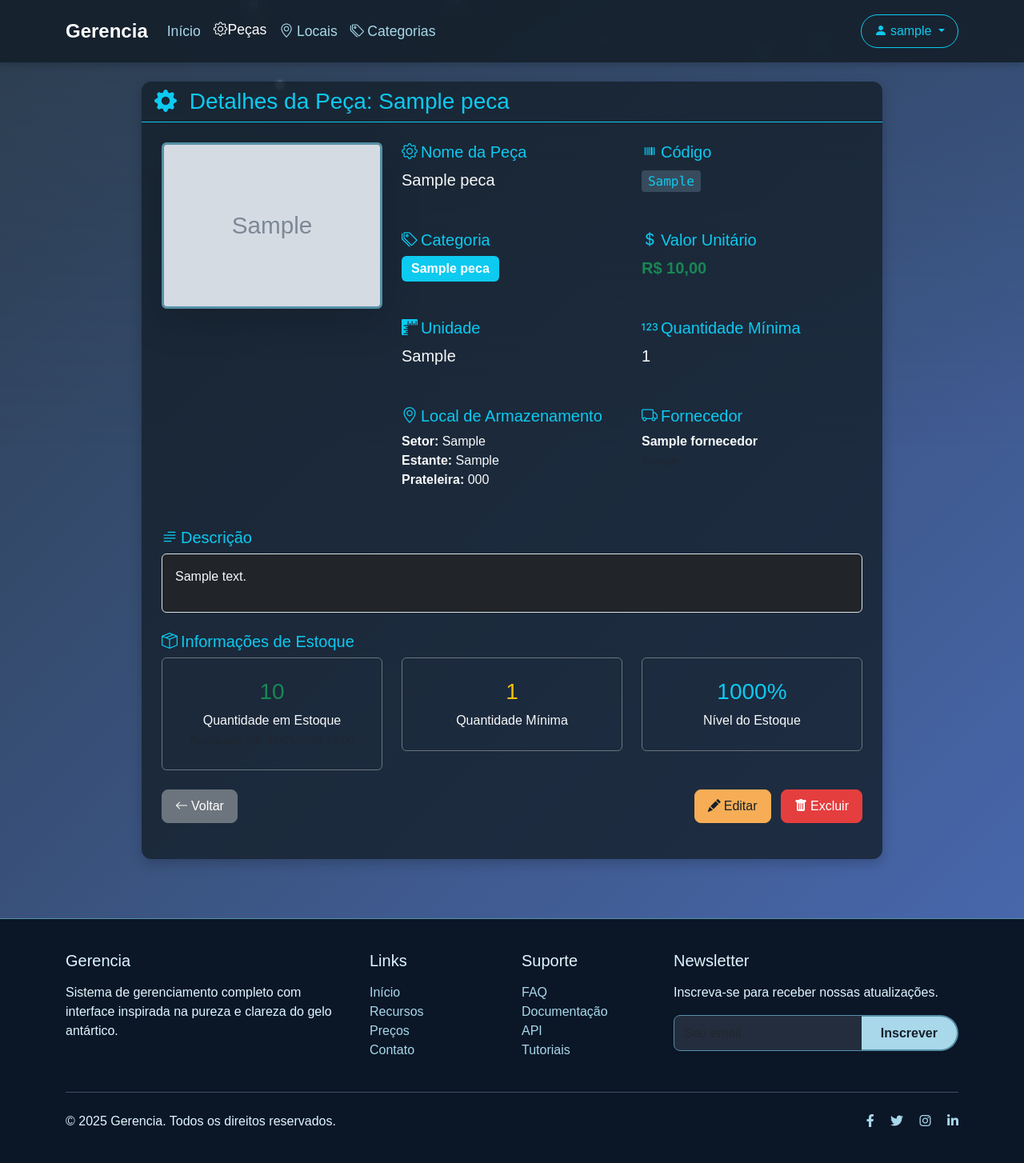
After one commit to RodResq/freezer-service, a Django app: a page that uses templates/peca/detalhar_peca.html in a window 1280 px wide. The commit adds this page. Shown: the whole page at 80% size. Run offline with Django 5.2, Linux system fonts and the light colour scheme; a user stored in the database is signed in; tables that the repository leaves empty hold one stand-in row (values such as "Sample post"); grey boxes marked "Sample" are stand-in pictures; some libraries are stand-ins or nearby versions.

Commit message:
feat: crud pecas e refactors

```diff
--- a/categoria_peca/views.py
+++ b/categoria_peca/views.py
@@ -45,6 +45,7 @@ def cadastrar(request):
         if form.is_valid():
             categoria = form.save()
             messages.success(request, 'Categoria de peça cadastrada com sucesso!')
+            return redirect('categoria_peca:listar')
     else:
         form = CategoriaPecaForm()
 
--- a/estoque/models.py
+++ b/estoque/models.py
@@ -3,7 +3,7 @@ from peca.models import Peca
 
 # Create your models here.
 class Estoque(models.Model):
-    id_peca = models.ForeignKey(Peca, on_delete=models.DO_NOTHING, blank=True, null=True)
+    id_peca = models.ForeignKey(Peca, on_delete=models.CASCADE, blank=True, null=True)
     quantidade = models.IntegerField(blank=True, null=True, default=0)
     data_hora_atualizacao = models.DateTimeField(auto_now=True)
 
--- a/peca/urls.py
+++ b/peca/urls.py
@@ -1,5 +1,5 @@
 from django.urls import path
-from .views import listar, cadastrar
+from .views import listar, cadastrar, detalhar, editar, excluir
 
 
 app_name = 'peca'
@@ -7,7 +7,7 @@ app_name = 'peca'
 urlpatterns = [
     path('', listar, name='listar'),
     path('cadastrar/', cadastrar, name='cadastrar'),
-    # path('detalhar/<int:categoria_id>/', detalhar_peca, name="detalhar_categoria"),
-    # path('editar/<int:categoria_id>/', editar_peca, name="editar_categoria"),
-    # path('excluir/<int:categoria_id>/', excluir_peca, name="excluir_categoria")
+    path('detalhar/<int:peca_id>/', detalhar, name="detalhar"),
+    path('editar/<int:peca_id>/', editar, name="editar"),
+    path('excluir/<int:peca_id>/', excluir, name="excluir")
 ]
--- a/peca/views.py
+++ b/peca/views.py
@@ -1,4 +1,4 @@
-from django.shortcuts import render, redirect
+from django.shortcuts import render, redirect, get_object_or_404
 from django.contrib.auth.decorators import login_required
 from django.contrib import messages
 from django.utils import timezone
@@ -84,3 +84,74 @@ def cadastrar(request):
     }
 
     return render(request, 'peca/form_peca.html', context)
+
+
+@login_required
+def detalhar(request, peca_id):
+    peca = get_object_or_404(Peca, pk=peca_id)
+
+    context = {
+        'peca': peca,
+        'titulo': f'Detalhes da Peça: {peca.nome}'
+    }
+
+    return render(request, 'peca/detalhar_peca.html', context)
+
+
+@login_required
+def editar(request, peca_id):
+    peca = get_object_or_404(Peca, pk=peca_id)
+
+    if request.method == 'POST':
+        form = PecaForm(request.POST, request.FILES, instance=peca)
+        if form.is_valid():
+            peca_editada = form.save()
+
+            if 'foto' in request.FILES and peca_editada.foto:
+                extensao_foto = os.path.splitext(peca_editada.foto.name)[1]
+                timestamp = timezone.now().strftime('%Y%m%d_%H%M%S')
+                nome_limpo = peca_editada.nome.replace(' ', '_').replace('/', '_').replace('\\', '_')
+                nome_limpo = ''.join(c for c in nome_limpo if c.isalnum() or c in ('_', '-'))
+                novo_nome = f"{nome_limpo}_{peca_editada.id}_{timestamp}{extensao_foto}"
+
+                conteudo_arquivo_foto = peca_editada.foto.read()
+                peca_editada.foto.delete(save=False)
+                peca_editada.foto.save(novo_nome, ContentFile(conteudo_arquivo_foto), save=True)
+
+            messages.success(request, 'Peça atualizada com sucesso!')
+            return redirect('peca:listar')
+    else:
+        form = PecaForm(instance=peca)
+
+    context = {
+        'form': form,
+        'titulo': 'Editar Peça',
+        'botao': 'Atualizar',
+        'icone': 'bi-pencil-square',
+        'peca_id': peca_id
+    }
+
+    return render(request, 'peca/form_peca.html', context)
+
+
+@login_required
+def excluir(request, peca_id):
+    peca = get_object_or_404(Peca, pk=peca_id)
+    if request.method == 'POST':
+        try:
+            if peca.foto:
+                peca.foto.delete()
+
+            peca.delete()
+            messages.success(request, 'Peça excluida com sucesso!')
+        except Exception as e:
+            messages.error(request, f'Erro ao excluir peca {str(e)}')
+
+        return redirect('peca:listar')
+
+    context = {
+        'peca': peca,
+        'titulo': 'Confirmar Exclusão'
+    }
+
+    return render(request, 'peca/confirmar_exclusao.html', context)
--- /dev/null
+++ b/templates/peca/detalhar_peca.html
@@ -0,0 +1,223 @@
+{% extends "base.html" %}
+{% load static %}
+
+{% block content %}
+<div class="container py-4">
+    <div class="row justify-content-center">
+        <div class="col-lg-10">
+            <div class="card iceberg-card">
+                <div class="card-header bg-transparent border-bottom border-info">
+                    <h3 class="text-info mb-0">
+                        <i class="bi bi-gear-fill me-2"></i>
+                        {{ titulo }}
+                    </h3>
+                </div>
+                <div class="card-body">
+                    <div class="row">
+                        <!-- Coluna da foto -->
+                        <div class="col-md-4 mb-4">
+                            <div class="text-center">
+                                {% if peca.foto %}
+                                    <img src="{{ peca.foto.url }}" alt="{{ peca.nome }}"
+                                         class="img-fluid rounded shadow-lg"
+                                         style="max-height: 300px; border: 3px solid #5590a6;">
+                                {% else %}
+                                    <div class="d-flex align-items-center justify-content-center bg-secondary rounded shadow-lg"
+                                         style="height: 300px; border: 3px solid #5590a6;">
+                                        <div class="text-center">
+                                            <i class="bi bi-image text-muted" style="font-size: 4rem;"></i>
+                                            <p class="text-muted mt-2">Sem foto</p>
+                                        </div>
+                                    </div>
+                                {% endif %}
+                            </div>
+                        </div>
+
+                        <!-- Coluna das informações -->
+                        <div class="col-md-8">
+                            <div class="row mb-3">
+                                <div class="col-md-6 mb-3">
+                                    <h5 class="text-info">
+                                        <i class="bi bi-gear me-1"></i>Nome da Peça
+                                    </h5>
+                                    <p class="fs-5 text-light">{{ peca.nome }}</p>
+                                </div>
+                                <div class="col-md-6 mb-3">
+                                    <h5 class="text-info">
+                                        <i class="bi bi-upc me-1"></i>Código
+                                    </h5>
+                                    <p class="fs-5">
+                                        {% if peca.codigo %}
+                                            <code class="text-info fs-6">{{ peca.codigo }}</code>
+                                        {% else %}
+                                            <span class="text-muted">Não informado</span>
+                                        {% endif %}
+                                    </p>
+                                </div>
+                            </div>
+
+                            <div class="row mb-3">
+                                <div class="col-md-6 mb-3">
+                                    <h5 class="text-info">
+                                        <i class="bi bi-tags me-1"></i>Categoria
+                                    </h5>
+                                    <span class="badge bg-info fs-6">{{ peca.id_categoria_peca.nome }}</span>
+                                </div>
+                                <div class="col-md-6 mb-3">
+                                    <h5 class="text-info">
+                                        <i class="bi bi-currency-dollar me-1"></i>Valor Unitário
+                                    </h5>
+                                    <p class="fs-5">
+                                        {% if peca.valor %}
+                                            <strong class="text-success">R$ {{ peca.valor|floatformat:2 }}</strong>
+                                        {% else %}
+                                            <span class="text-muted">Não informado</span>
+                                        {% endif %}
+                                    </p>
+                                </div>
+                            </div>
+
+                            <div class="row mb-3">
+                                <div class="col-md-6 mb-3">
+                                    <h5 class="text-info">
+                                        <i class="bi bi-rulers me-1"></i>Unidade
+                                    </h5>
+                                    <p class="fs-5 text-light">{{ peca.unidade|default:"Não informado" }}</p>
+                                </div>
+                                <div class="col-md-6 mb-3">
+                                    <h5 class="text-info">
+                                        <i class="bi bi-123 me-1"></i>Quantidade Mínima
+                                    </h5>
+                                    <p class="fs-5 text-light">{{ peca.qtd_minima|default:0 }}</p>
+                                </div>
+                            </div>
+
+                            <div class="row mb-3">
+                                <div class="col-md-6 mb-3">
+                                    <h5 class="text-info">
+                                        <i class="bi bi-geo-alt me-1"></i>Local de Armazenamento
+                                    </h5>
+                                    {% if peca.id_local_armazenamento %}
+                                        <p class="fs-6 text-light">
+                                            <strong class="text-light">Setor:</strong> {{ peca.id_local_armazenamento.setor|default:"-" }}<br>
+                                            <strong class="text-light">Estante:</strong> {{ peca.id_local_armazenamento.estante|default:"-" }}<br>
+                                            <strong class="text-light">Prateleira:</strong> {{ peca.id_local_armazenamento.prateleira|default:"-" }}
+                                        </p>
+                                    {% else %}
+                                        <span class="text-muted">Não informado</span>
+                                    {% endif %}
+                                </div>
+                                <div class="col-md-6 mb-3">
+                                    <h5 class="text-info">
+                                        <i class="bi bi-truck me-1"></i>Fornecedor
+                                    </h5>
+                                    <p class="fs-6 text-light">
+                                        {% if peca.id_fornecedor %}
+                                            <strong class"text-light">{{ peca.id_fornecedor.nome }}</strong>
+                                            {% if peca.id_fornecedor.contato %}
+                                                <br><small class="text-muted">{{ peca.id_fornecedor.contato }}</small>
+                                            {% endif %}
+                                        {% else %}
+                                            <span class="text-light">Não informado</span>
+                                        {% endif %}
+                                    </p>
+                                </div>
+                            </div>
+                        </div>
+                    </div>
+
+                    <!-- Descrição -->
+                    <div class="row mb-4">
+                        <div class="col-12">
+                            <h5 class="text-info">
+                                <i class="bi bi-text-paragraph me-1"></i>Descrição
+                            </h5>
+                            <div class="p-3 bg-dark rounded border text-light">
+                                <p class="mb-0">{{ peca.descricao|linebreaks|default:"Não informado" }}</p>
+                            </div>
+                        </div>
+                    </div>
+
+                    <!-- Informações de estoque -->
+                    <div class="row mb-4">
+                        <div class="col-12">
+                            <h5 class="text-info">
+                                <i class="bi bi-box-seam me-1"></i>Informações de Estoque
+                            </h5>
+                            <div class="row">
+                                {% with estoque=peca.estoque_set.first %}
+                                    <div class="col-md-4">
+                                        <div class="card bg-transparent border-secondary">
+                                            <div class="card-body text-center">
+                                                <h3 class="{% if estoque.quantidade <= peca.qtd_minima %}text-danger{% else %}text-success{% endif %} mb-2">
+                                                    {{ estoque.quantidade|default:0 }}
+                                                </h3>
+                                                <p class="mb-0 text-light">Quantidade em Estoque</p>
+                                                {% if estoque.data_hora_atualizacao %}
+                                                    <small class="text-muted">
+                                                        Atualizado em: {{ estoque.data_hora_atualizacao|date:"d/m/Y H:i" }}
+                                                    </small>
+                                                {% endif %}
+                                            </div>
+                                        </div>
+                                    </div>
+                                    <div class="col-md-4">
+                                        <div class="card bg-transparent border-secondary">
+                                            <div class="card-body text-center">
+                                                <h3 class="text-warning mb-2">{{ peca.qtd_minima|default:0 }}</h3>
+                                                <p class="mb-0 text-light">Quantidade Mínima</p>
+                                            </div>
+                                        </div>
+                                    </div>
+                                    <div class="col-md-4">
+                                        <div class="card bg-transparent border-secondary">
+                                            <div class="card-body text-center">
+                                                <h3 class="text-info mb-2">
+                                                    {% if estoque.quantidade and peca.qtd_minima %}
+                                                        {% widthratio estoque.quantidade peca.qtd_minima 100 %}%
+                                                    {% else %}
+                                                        -
+                                                    {% endif %}
+                                                </h3>
+                                                <p class="mb-0 text-light">Nível do Estoque</p>
+                                            </div>
+                                        </div>
+                                    </div>
+                                {% endwith %}
+                            </div>
+                        </div>
+                    </div>
+
+                    <!-- Botões de ação -->
+                    <div class="d-flex justify-content-between mt-4">
+                        <a href="{% url 'peca:listar' %}" class="btn btn-secondary">
+                            <i class="bi bi-arrow-left me-1"></i>Voltar
+                        </a>
+                        <div>
+                            <a href="{% url 'peca:listar' %}" class="btn btn-warning me-2">
+                                <i class="bi bi-pencil-fill me-1"></i>Editar
+                            </a>
+                            <a href="{% url 'peca:listar' %}" class="btn btn-danger">
+                                <i class="bi bi-trash-fill me-1"></i>Excluir
+                            </a>
+                        </div>
+                    </div>
+                </div>
+            </div>
+        </div>
+    </div>
+</div>
+
+<style>
+code {
+    background-color: rgba(168, 216, 234, 0.2);
+    padding: 4px 8px;
+    border-radius: 4px;
+}
+
+.badge {
+    font-size: 0.9em;
+    padding: 8px 12px;
+}
+</style>
+{% endblock %}
--- a/templates/peca/listar_peca.html
+++ b/templates/peca/listar_peca.html
@@ -120,15 +120,15 @@
                                     <td class="text-center">{{ peca.unidade|default:"-" }}</td>
                                     <td>
                                         <div class="d-flex justify-content-center">
-                                            <a href="" class="btn btn-sm btn-info me-1"
+                                            <a href="{% url 'peca:detalhar' peca.id %}" class="btn btn-sm btn-info me-1"
                                                title="Detalhes">
                                                 <i class="bi bi-eye-fill"></i>
                                             </a>
-                                            <a href="" class="btn btn-sm btn-warning me-1"
+                                            <a href="{% url 'peca:editar' peca.id %}" class="btn btn-sm btn-warning me-1"
                                                title="Editar">
                                                 <i class="bi bi-pencil-fill"></i>
                                             </a>
-                                            <a href="" class="btn btn-sm btn-danger"
+                                            <a href="{% url 'peca:excluir' peca.id %}" class="btn btn-sm btn-danger"
                                                title="Excluir">
                                                 <i class="bi bi-trash-fill"></i>
                                             </a>
```
Also changed, not shown: templates/peca/confirmar_exclusao.html (added, +134 -0 lines), templates/peca/form_peca.html (+2 -11 lines), estoque/migrations/0003_alter_estoque_id_peca.py (added).
